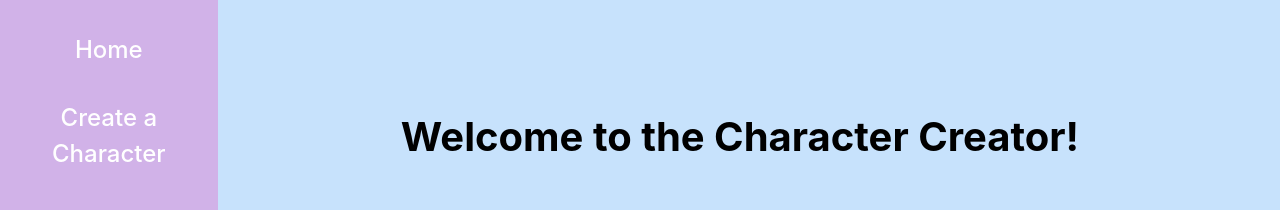
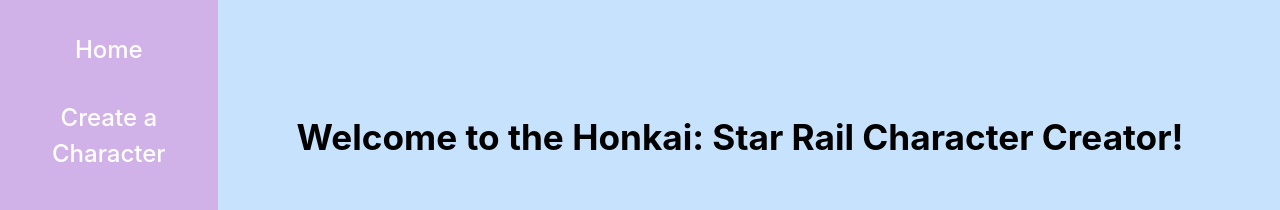
Before and after one commit to v74c63t/web102-crewmates, a React (Vite) app: page / in a window 1280 px wide. Shown: the top 210 px of the page. Built offline with nearby package versions, Linux system fonts and the light colour scheme; no server answers.

Commit message:
Minor adjustments

```diff
--- a/src/App.css
+++ b/src/App.css
@@ -55,7 +55,7 @@
 }
 
 .welcome {
-  font-size: 2.5rem;
+  font-size: 2.2rem;
 }
 
 .description {
--- a/src/App.jsx
+++ b/src/App.jsx
@@ -6,7 +6,7 @@
   return (
     <div>
       <div className='home'>
-        <h2 className='welcome'>Welcome to the Character Creator!</h2>
+        <h2 className='welcome'>Welcome to the Honkai: Star Rail Character Creator!</h2>
         <h4 className='description'>Here you can create your very own set of characters for trailblazing!</h4>
         <img src="https://upload-os-bbs.hoyolab.com/upload/2022/05/30/196282833/748e09dee0d41a97ef663bed24f6b551_7455891618893644475.jpg" alt="March 7th" width={500} height={'auto'} />
       </div>
```
